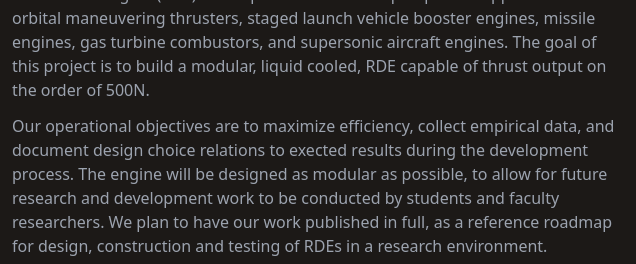
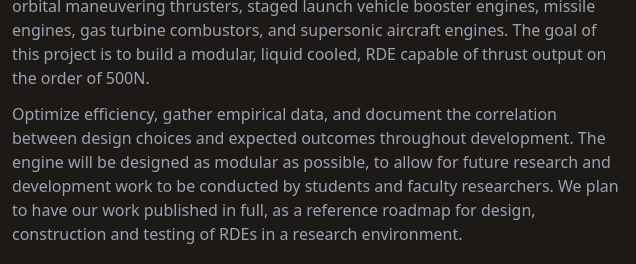
Before and after one commit to DETechnologies/detechnologies.ca, an Astro site: page / in a window 1280 px wide. Shown: the part 662-926 px from the top of the page, 644-1280 px from the left. Built offline with nearby package versions, Linux system fonts and the light colour scheme; Astro itself is replaced by a stand-in of ours; a script that the page names is missing.

Commit message:
Reworded a phrase that was funky

```diff
--- a/src/pages/index.astro
+++ b/src/pages/index.astro
@@ -48,7 +48,7 @@ import render from '../content/render.png';
 							This project aims to contribute to the global research space regarding Rotating Detonation Engine (RDE) development. RDEs have prospective applications as orbital maneuvering thrusters, staged launch vehicle booster engines, missile engines, gas turbine combustors, and supersonic aircraft engines. The goal of this project is to build a modular, liquid cooled, RDE capable of thrust output on the order of 500N.
 						</div>
 						<div class="mb-3 font-normal text-gray-400">
-							Our operational objectives are to maximize efficiency, collect empirical data, and document design choice relations to exected results during the development process. The engine will be designed as modular as possible, to allow for future research and development work to be conducted by students and faculty researchers. We plan to have our work published in full, as a reference roadmap for design, construction and testing of RDEs in a research environment.
+							Optimize efficiency, gather empirical data, and document the correlation between design choices and expected outcomes throughout development. The engine will be designed as modular as possible, to allow for future research and development work to be conducted by students and faculty researchers. We plan to have our work published in full, as a reference roadmap for design, construction and testing of RDEs in a research environment.
 						</div>
 						<div class="mb-3 text-3xl font-Quicksand text-gray-200">Long Term Objectives</div>
 						<div class="mb-3 font-normal text-gray-400">
```
